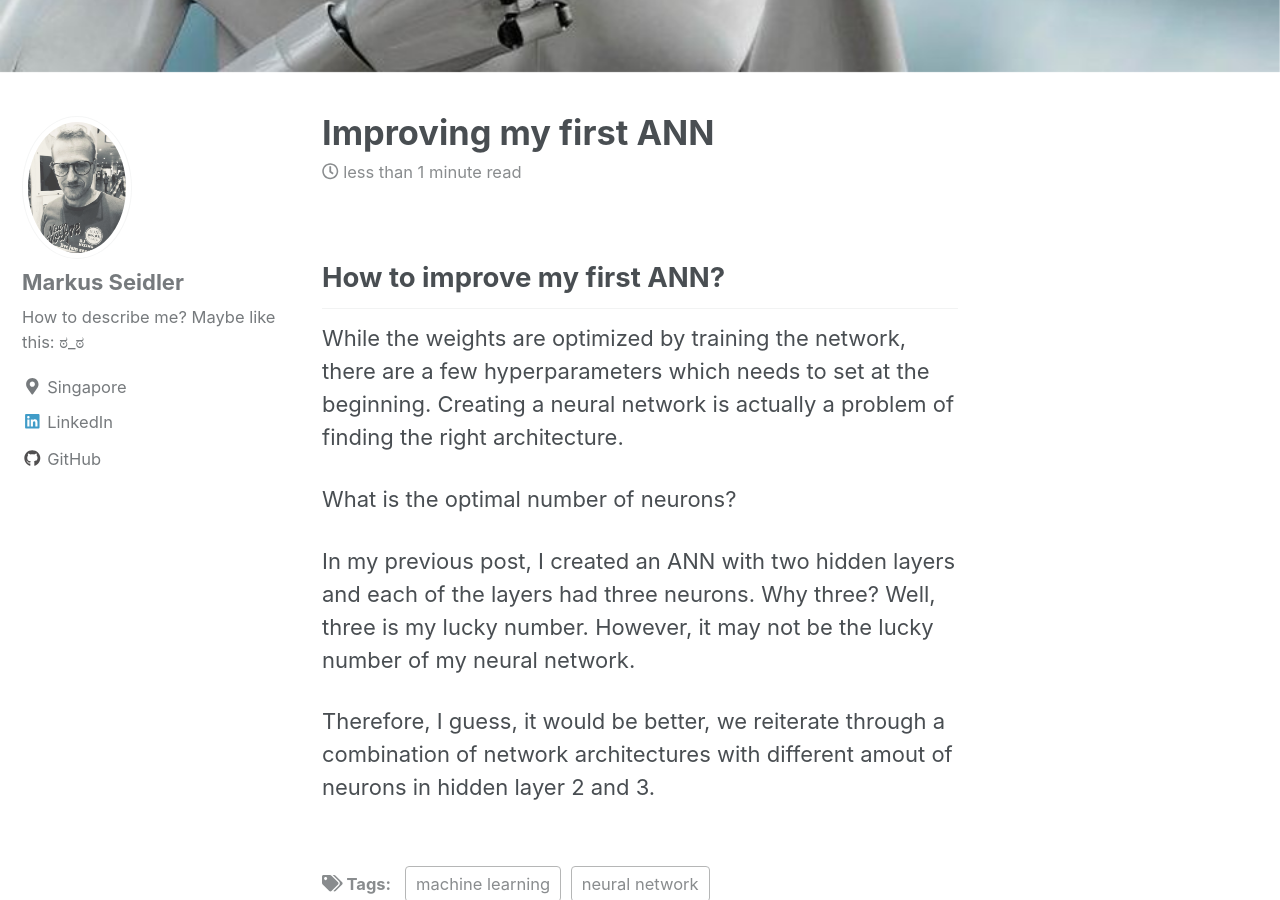
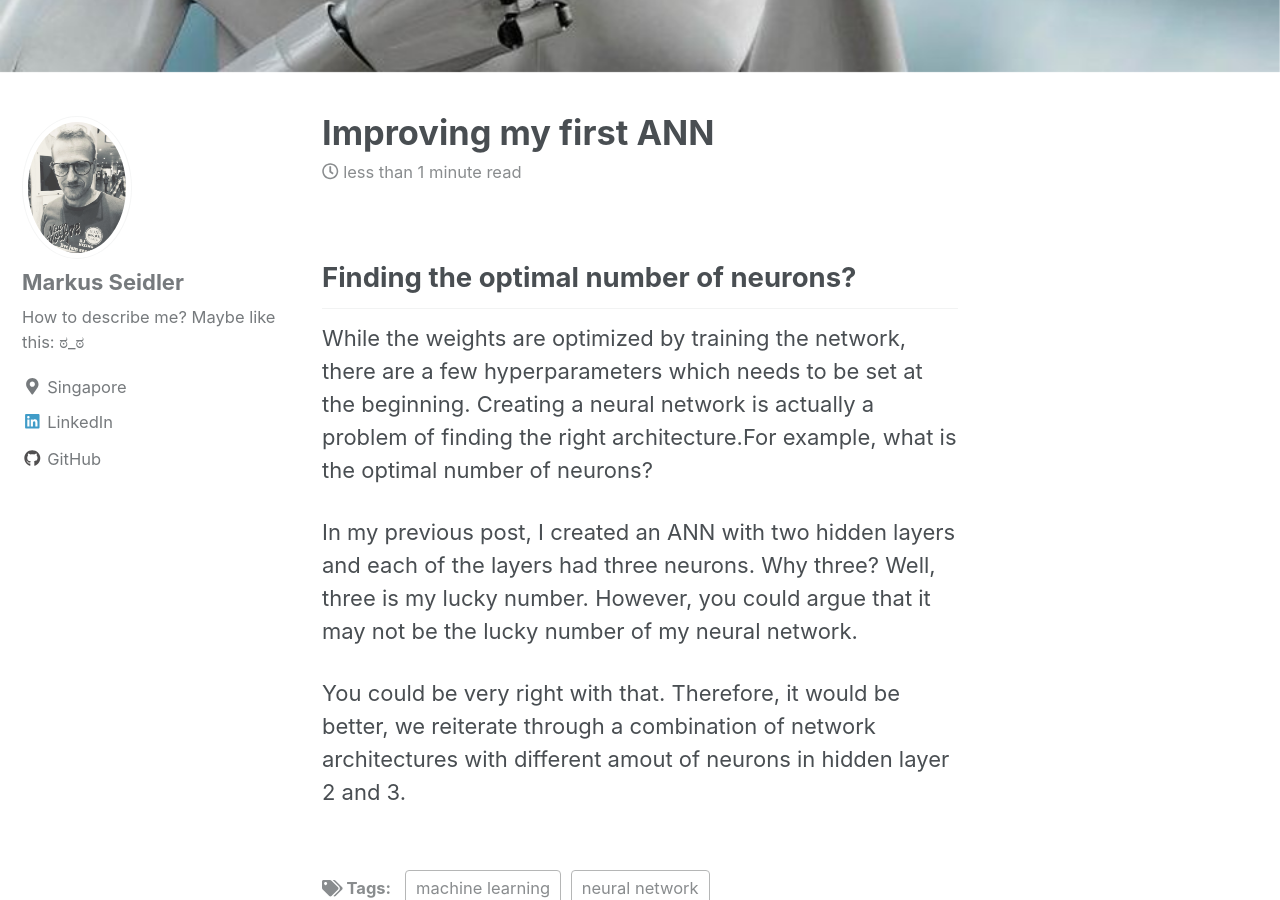
Before and after one commit to markusseidler/markusseidler.github.io, a Jekyll site: the page built from _posts/2018-06-23-Number_of_neurons.md, in a window 1280 px wide and 900 px high, scrolled down 809 px. Built offline with Jekyll 4.4.1, drawn with Linux system fonts in a browser that asks for light colours; nearby versions of some CDN libraries.

Commit message:
finding the optimal non

```diff
--- a/_posts/2018-06-23-Number_of_neurons.md
+++ b/_posts/2018-06-23-Number_of_neurons.md
@@ -4,21 +4,21 @@ date: 2018-06-23
 tags: [machine learning, neural network]
 header:
     image: "images/NON/smart_machine.jpg"
-excerpt: "What is the right number of neurons?."
+excerpt: "What is the right number of neurons?"
 ---
 
 
-## How to improve my first ANN?
+## Finding the optimal number of neurons?
 
 While the weights are optimized by training the network, there are a few
-hyperparameters which needs to set at the beginning. Creating a neural network
-is actually a problem of finding the right architecture.
-
-What is the optimal number of neurons?
+hyperparameters which needs to be set at the beginning. Creating a neural network
+is actually a problem of finding the right architecture.For example, what
+is the optimal number of neurons?
 
 In my previous post, I created an ANN with two hidden layers and each of the layers
-had three neurons. Why three? Well, three is my lucky number. However, it may
-not be the lucky number of my neural network.
+had three neurons. Why three? Well, three is my lucky number. However, you could argue
+that it may not be the lucky number of my neural network.
 
-Therefore, I guess, it would be better, we reiterate through a combination of
-network architectures with different amout of neurons in hidden layer 2 and 3.
+You could be very right with that. Therefore, it would be better, we reiterate
+through a combination of network architectures with different amout of neurons
+in hidden layer 2 and 3.
```
